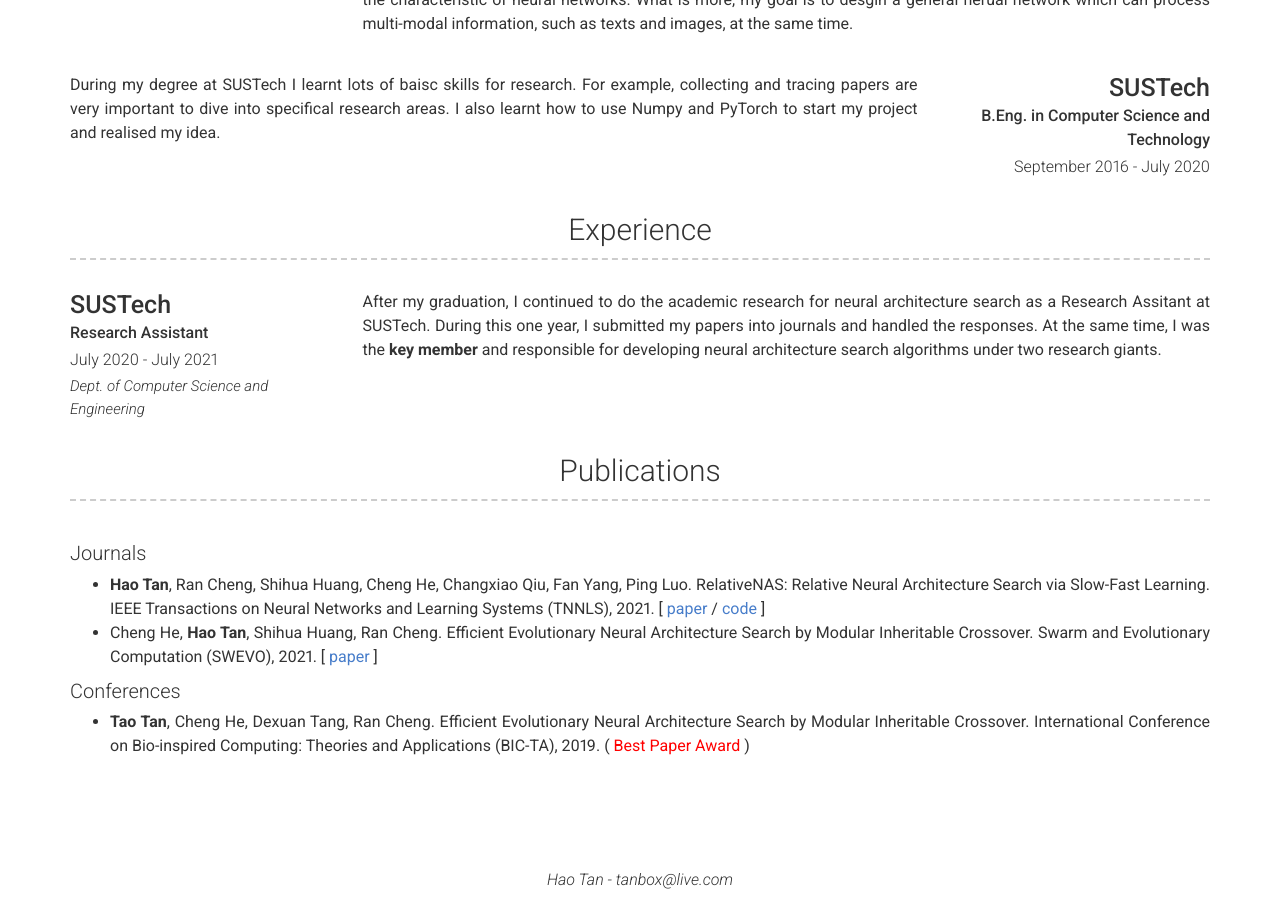
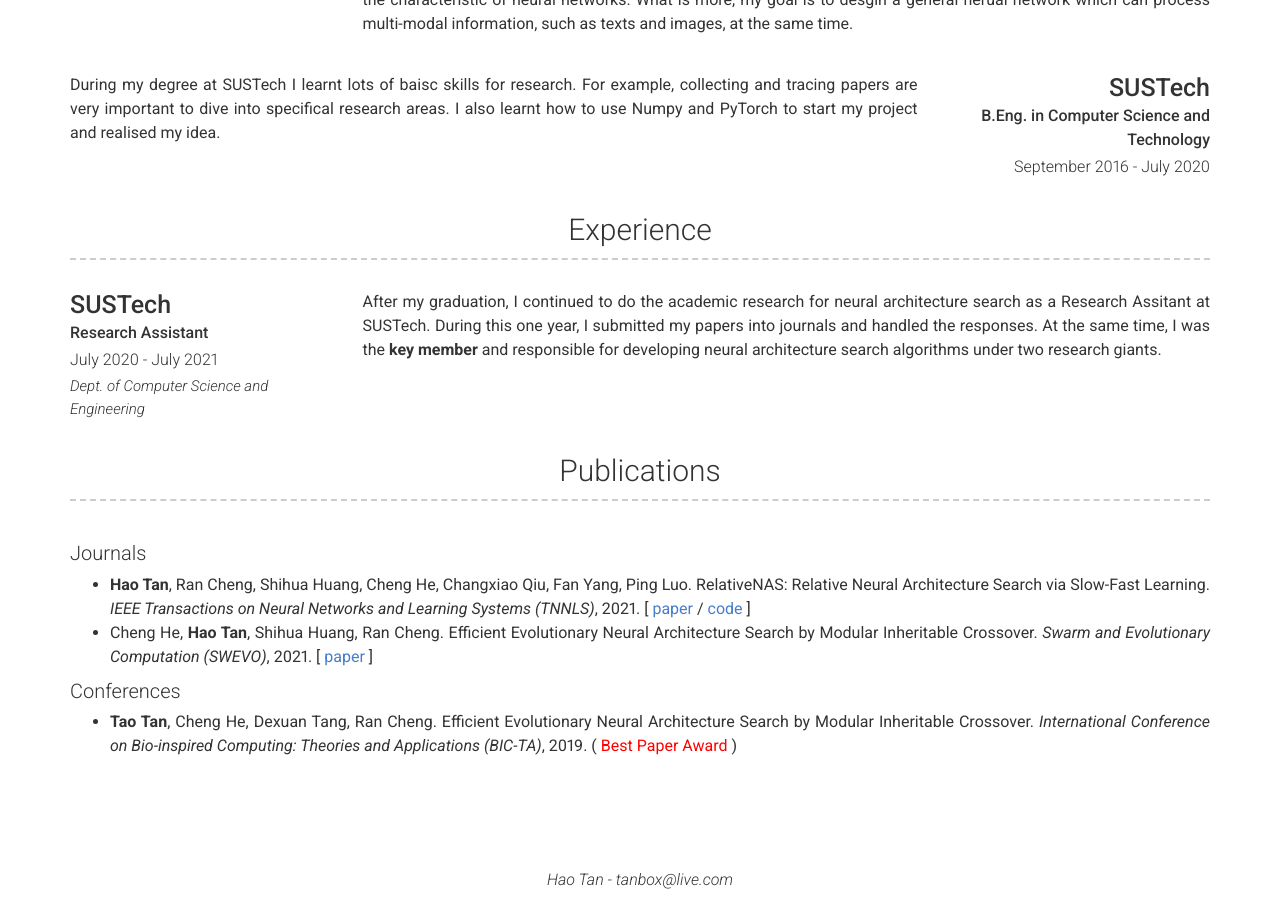
Before and after one commit to haotan1998/haotan1998.github.io, a Jekyll site: the page built from index.md, in a window 1280 px wide and 900 px high, scrolled down 1019 px. Built offline with Jekyll 4.4.1, drawn with Linux system fonts in a browser that asks for light colours; nearby versions of some CDN libraries.

Commit message:
Update _config.yml

```diff
--- a/_config.yml
+++ b/_config.yml
@@ -95,15 +95,15 @@
       ## Journals
       - **Hao Tan**, Ran Cheng, Shihua Huang, Cheng He, Changxiao Qiu, Fan Yang, Ping Luo.
       RelativeNAS: Relative Neural Architecture Search via Slow-Fast Learning.
-      IEEE Transactions on Neural Networks and Learning Systems (TNNLS), 2021. [ [paper](https://arxiv.org/abs/2009.06193) / [code](https://github.com/EMI-Group/RelativeNAS) ]
+      *IEEE Transactions on Neural Networks and Learning Systems (TNNLS)*, 2021. [ [paper](https://arxiv.org/abs/2009.06193) / [code](https://github.com/EMI-Group/RelativeNAS) ]
       - Cheng He, **Hao Tan**, Shihua Huang, Ran Cheng.
       Efficient Evolutionary Neural Architecture Search by Modular Inheritable Crossover.
-      Swarm and Evolutionary Computation (SWEVO), 2021. [ [paper](https://www.sciencedirect.com/science/article/pii/S2210650221000559) ]
+      *Swarm and Evolutionary Computation (SWEVO)*, 2021. [ [paper](https://www.sciencedirect.com/science/article/pii/S2210650221000559) ]
 
       ## Conferences
       - **Tao Tan**, Cheng He, Dexuan Tang, Ran Cheng.
       Efficient Evolutionary Neural Architecture Search by Modular Inheritable Crossover.
-      International Conference on Bio-inspired Computing: Theories and Applications (BIC-TA), 2019. (<font color="red"> Best Paper Award </font>)
+      *International Conference on Bio-inspired Computing: Theories and Applications (BIC-TA)*, 2019. (<font color="red"> Best Paper Award </font>)
 # Footer
 footer_show_references: false
 # references_title: References on request (Override references text)
```
